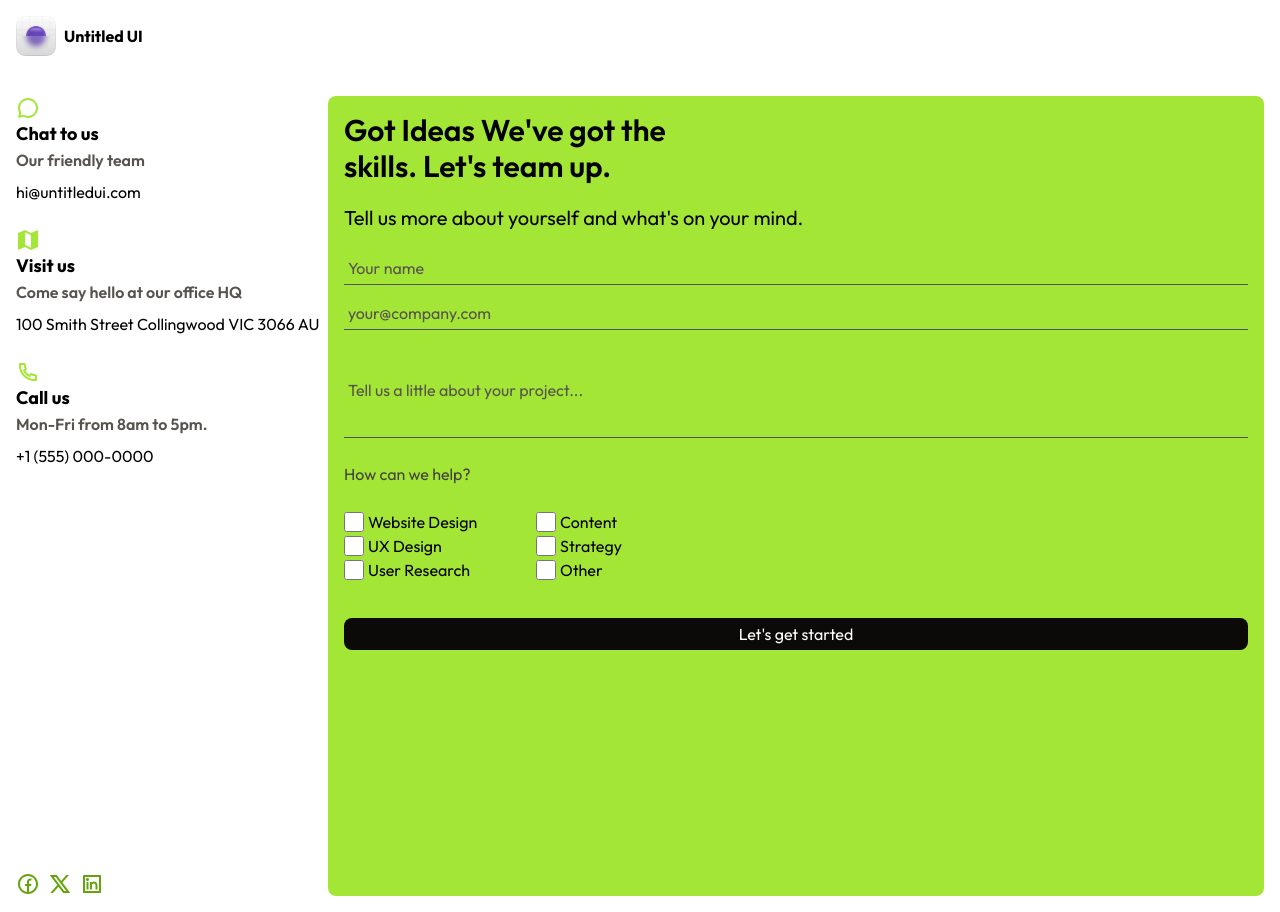
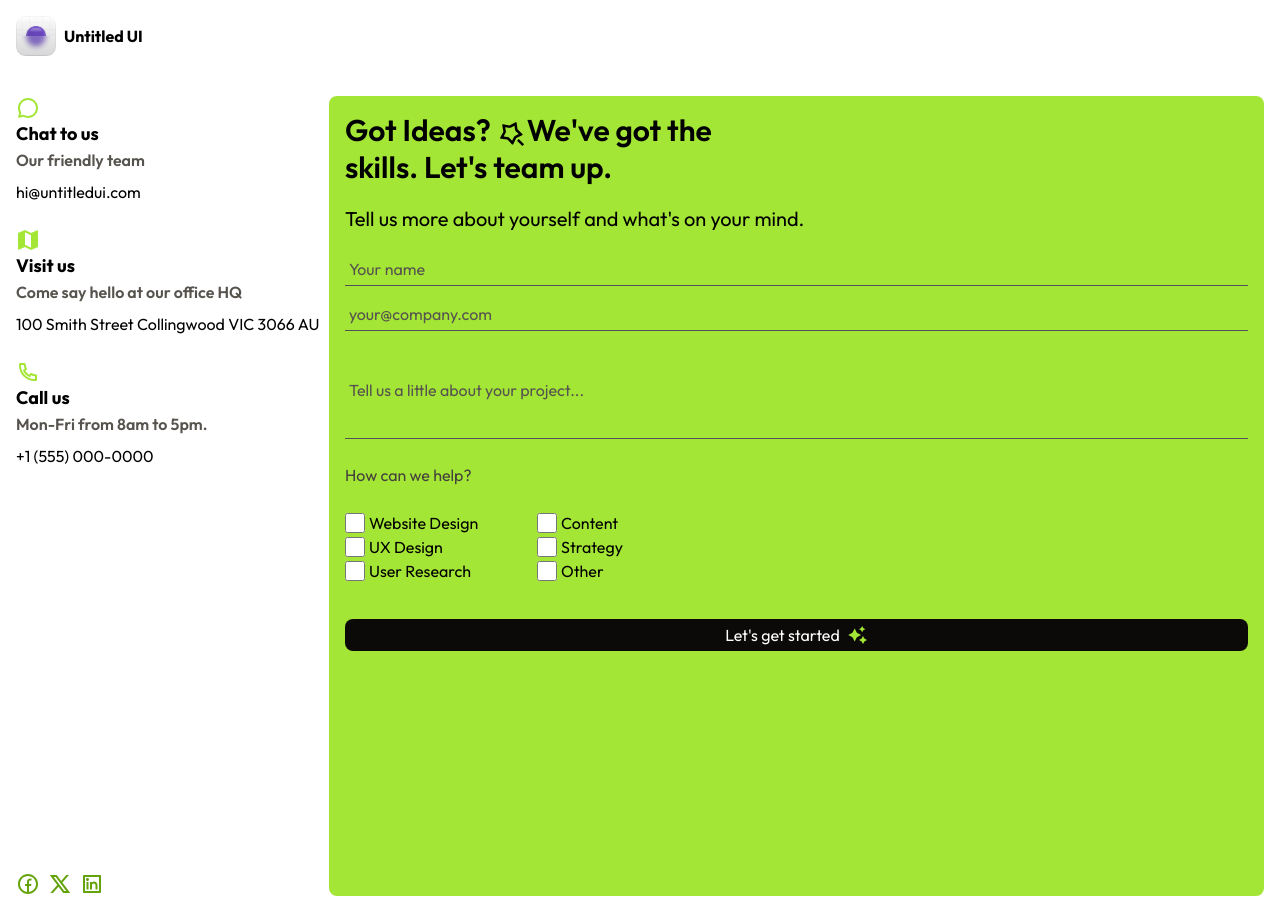
Before and after one commit to nancyfull-stack/Untitled-UI-Contact-Form-1, a React (Vite) app: page / in a window 1280 px wide. Built offline with nearby package versions, Linux system fonts and the light colour scheme.

Commit message:
Form with Icons

```diff
--- a/src/components/Form.jsx
+++ b/src/components/Form.jsx
@@ -1,4 +1,5 @@
 import React from "react";
+import { RiSparkling2Fill, RiMagicLine } from "react-icons/ri";
 
 const services = [
   "Website Design",
@@ -13,7 +14,9 @@ const Form = () => {
   return (
     <div>
       <h1 className="w-96 text-3xl font-semibold">
-        Got Ideas We've got the skills. Let's team up.
+        Got Ideas?{" "}
+        <RiMagicLine className="inline-block text-lime-500 md:text-black" />
+        We've got the skills. Let's team up.
       </h1>
       <p className="my-5 text-xl">
         Tell us more about yourself and what's on your mind.
@@ -58,8 +61,9 @@ const Form = () => {
           })}
         </div>
 
-        <button className="rounded-lg bg-stone-950 p-1 text-white">
-          Let's get started
+        <button className="flex items-center justify-center gap-2 rounded-lg bg-stone-950 p-1 text-white">
+          Let's get started{" "}
+          <RiSparkling2Fill className="text-xl text-lime-400" />
         </button>
       </div>
     </div>
--- a/src/pages/Home.jsx
+++ b/src/pages/Home.jsx
@@ -8,7 +8,7 @@ const Home = () => {
     <div className="w-full p-4">
       <Header />
 
-      <div className="mx-auto grid max-w-7xl grid-cols-8">
+      <div className="mx-auto grid max-w-7xl grid-cols-8 gap-1">
         <div className="col-span-2 hidden md:block">
           <Aside />
         </div>
```
